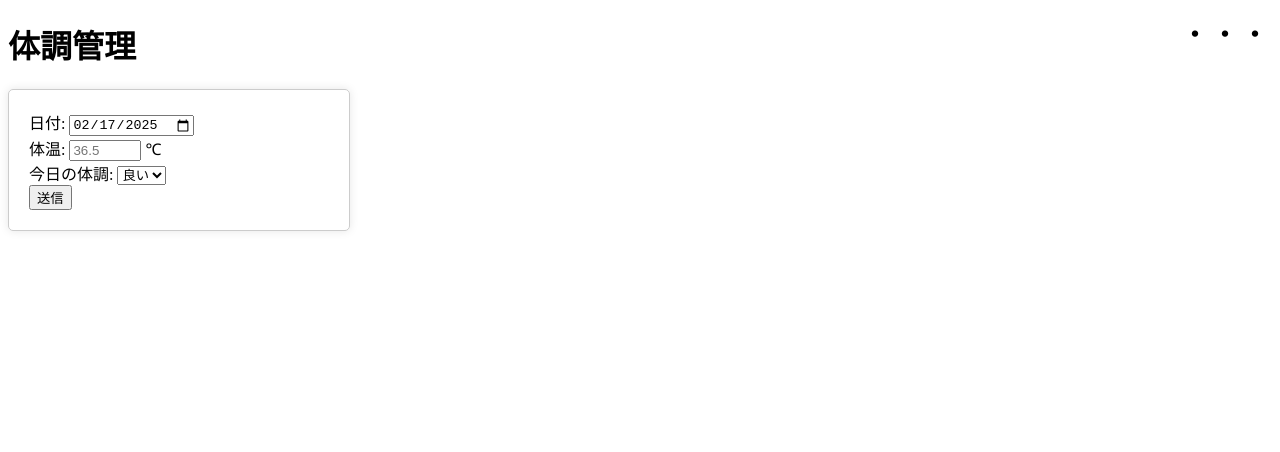
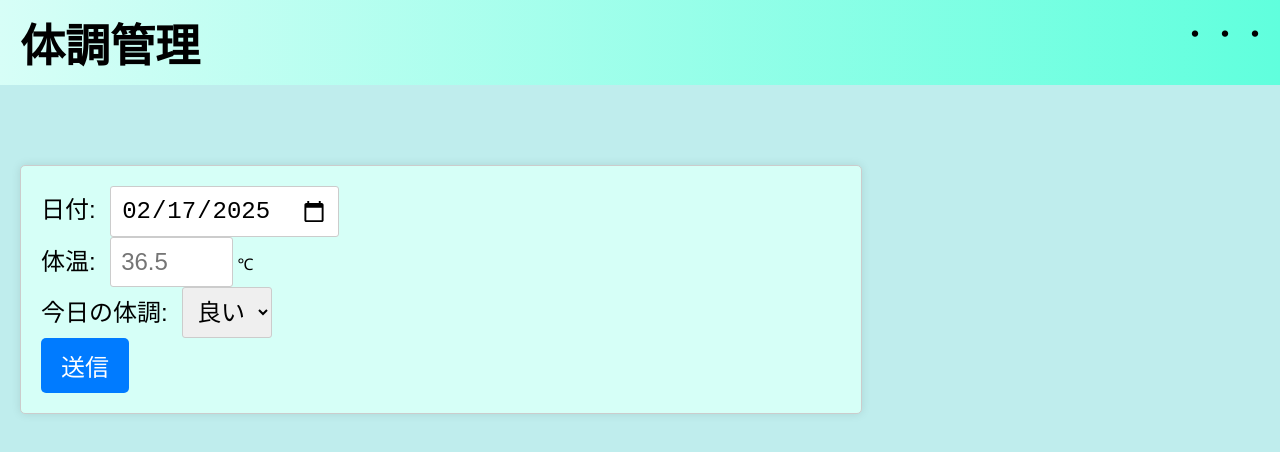
Before and after one commit to kyiku/B-Motivation-Log, a website: page physical-management-page/physical-management-page.html in a window 1280 px wide. Drawn offline with Linux system fonts and the light colour scheme.

Commit message:
[add] 見た目を綺麗に

```diff
--- a/physical-management-page/physical-management.css
+++ b/physical-management-page/physical-management.css
@@ -1,23 +1,69 @@
-#unwell-data{
-    display: none;
-    flex-direction: column;
+h1 {
+    font-size:45px;
+    background-color: rgb(192, 247, 175);
+    width: 100vw; /* 幅を画面全体に設定 */
+    margin: 0; /* マージンをリセット */
+    padding: 10px 20px; /* 上下と左右のパディングを追加 */
+    box-sizing: border-box; /* パディングを含めて幅を計算 */
+    background-image: linear-gradient(to left, #60ffdd 0%, #d7fef7 100%);
+    border-bottom: 20px solid linear-gradient(to left, #8ea17e 0%, #004636 100%);/* 下側に薄いラインを追加 */
 }
 
-#unwell-data label {
-    vertical-align: top;
-}
+body {
+    font-family: Arial, sans-serif;
+    background-color: #f4f4f4;
+    margin: 0;
+    padding: 0;
+    display: flex;
+    height: 100vh;
+    flex-direction: column;
 
-#reason-unwell {
-    resize: vertical;
-    overflow: auto;
+    background-color:  #bfeded;
 }
 
 .form-container {
     border: 1px solid #ccc;
     padding: 20px;
     border-radius: 5px;
-    max-width: 300px;
-    margin: right;
+    max-width: 800px;
+    width: 100%;
+    margin: 80px 0 0 20px;
     box-shadow: 0 0 10px rgba(0, 0, 0, 0.1);
-    align-items: center;
+    display: flex;
+    flex-direction: column;
+    align-items: flex-start;
+    background-color: #d6fff7;
 }
+
+.form-container label {
+    flex: 0 0 200px;
+    margin-right: 10px;
+    font-size: 24px;
+    text-align: left;
+}
+
+.form-container input,
+.form-container select,
+.form-container textarea {
+    flex: 1;
+    padding: 10px;
+    border: 1px solid #ccc;
+    border-radius: 3px;
+    box-sizing: border-box;
+    font-size: 24px;
+}
+
+.form-container button {
+    padding: 10px 20px;
+    border: none;
+    border-radius: 5px;
+    background-color: #007BFF;
+    color: #fff;
+    cursor: pointer;
+    font-size: 24px;
+    align-self: flex-start;
+}
+
+.form-container button:hover {
+    background-color: #0056b3;
+}
```
